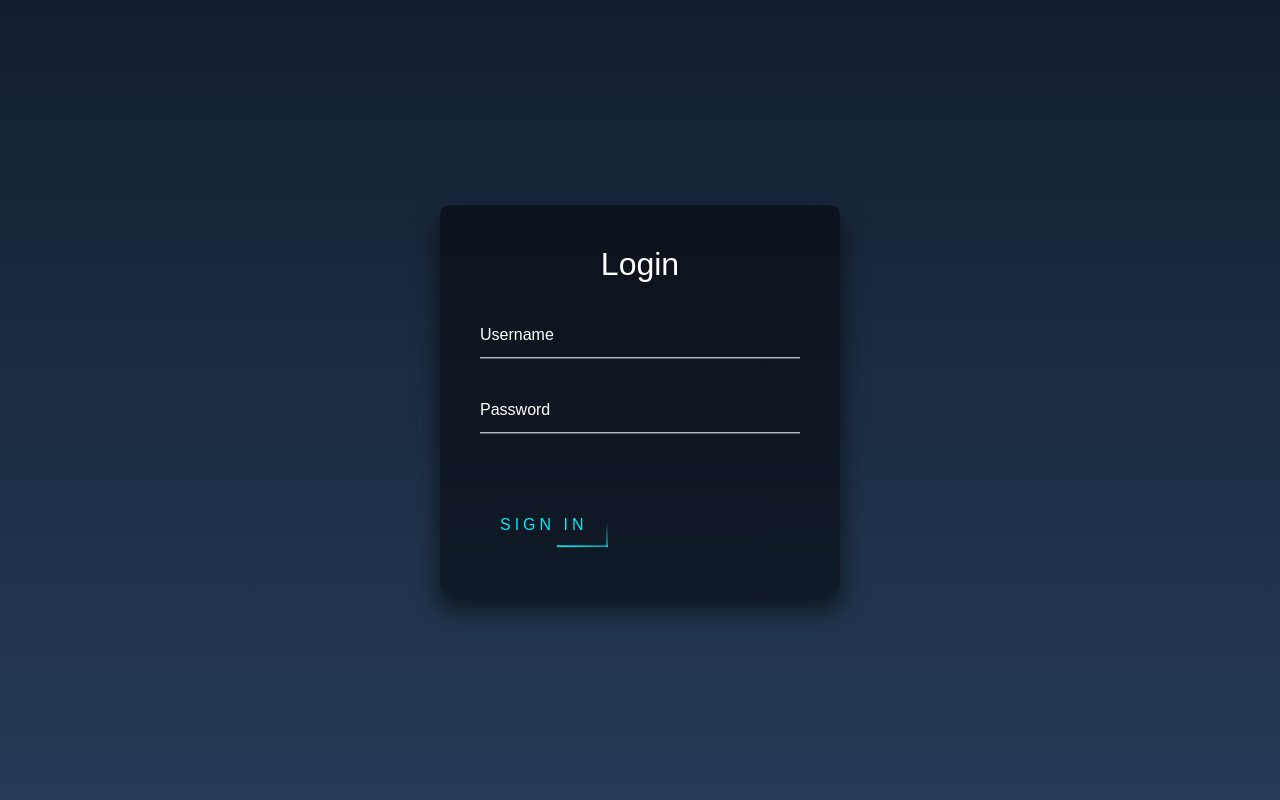
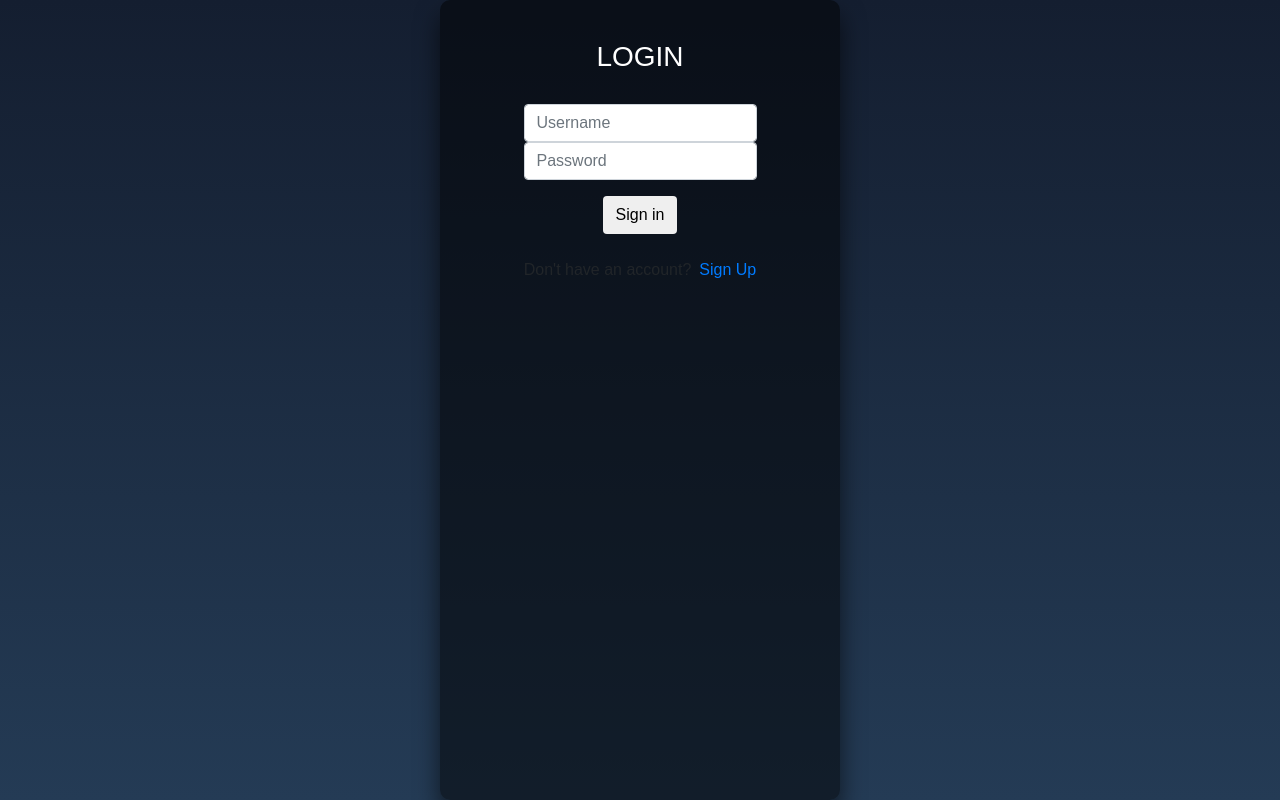
Before and after one commit to college-2023/Sanzhar-Meerim, a Django app: template users/templates/users/login.html in a window 1280 px wide. Run offline with Django 4.2, Linux system fonts and the light colour scheme; the template is opened without the code that fills it, so the values that code supplies are empty; some libraries are stand-ins or nearby versions.

Commit message:
func style added

```diff
--- a/users/templates/users/base.html
+++ b/users/templates/users/base.html
@@ -11,15 +11,13 @@
         html {
             height: 100%;
         }
-
         body {
             margin: 0;
             padding: 0;
             font-family: sans-serif;
             background: linear-gradient(#141e30, #243b55);
         }
-
-        .login-box {
+        .d-flex.justify-content-center.h-100 {
             position: absolute;
             top: 50%;
             left: 50%;
@@ -31,154 +29,12 @@
             box-shadow: 0 15px 25px rgba(0, 0, 0, .6);
             border-radius: 10px;
         }
-
-        .login-box h2 {
+        .d-flex.justify-content-center.h-100 div.user_card .d-flex.justify-content-center #form-title{
             margin: 0 0 30px;
             padding: 0;
             color: #fff;
             text-align: center;
         }
-
-        .login-box .user-box {
-            position: relative;
-        }
-
-        .login-box .user-box input {
-            width: 100%;
-            padding: 10px 0;
-            font-size: 16px;
-            color: #fff;
-            margin-bottom: 30px;
-            border: none;
-            border-bottom: 1px solid #fff;
-            outline: none;
-            background: transparent;
-        }
-.login-box .user-box label {
-            position: absolute;
-            top: 0;
-            left: 0;
-            padding: 10px 0;
-            font-size: 16px;
-            color: #fff;
-            pointer-events: none;
-            transition: .5s;
-        }
-
-        .login-box .user-box input:focus~label,
-        .login-box .user-box input:valid~label {
-            top: -20px;
-            left: 0;
-            color: #03e9f4;
-            font-size: 12px;
-        }
-
-        .login-box form a {
-            position: relative;
-            display: inline-block;
-            padding: 10px 20px;
-            color: #03e9f4;
-            font-size: 16px;
-            text-decoration: none;
-            text-transform: uppercase;
-            overflow: hidden;
-            transition: .5s;
-            margin-top: 40px;
-            letter-spacing: 4px
-        }
-
-        .login-box a:hover {
-            background: #03e9f4;
-            color: #fff;
-            border-radius: 5px;
-            box-shadow: 0 0 5px #03e9f4, 0 0 25px #03e9f4, 0 0 50px #03e9f4, 0 0 100px #03e9f4;
-        }
-
-        .login-box a span {
-            position: absolute;
-            display: block;
-        }
-
-        .login-box a span:nth-child(1) {
-            top: 0;
-            left: -100%;
-            width: 100%;
-            height: 2px;
-            background: linear-gradient(90deg, transparent, #03e9f4);
-            animation: btn-anim1 1s linear infinite;
-}
-
-@keyframes btn-anim1 {
-    0% {
-        left: -100%;
-    }
-    50%,
-    100% {
-        left: 100%;
-    }
-}
-
-.login-box a span:nth-child(2) {
-    top: -100%;
-    right: 0;
-    width: 2px;
-    height: 100%;
-    background: linear-gradient(180deg, transparent, #03e9f4);
-    animation: btn-anim2 1s linear infinite;
-    animation-delay: .25s
-}
-
-@keyframes btn-anim2 {
-    0% {
-        top: -100%;
-    }
-    50%,
-    100% {
-        top: 100%;
-    }
-}
-
-.login-box a span:nth-child(3) {
-    bottom: 0;
-    right: -100%;
-    width: 100%;
-    height: 2px;
-    background: linear-gradient(270deg, transparent, #03e9f4);
-    animation: btn-anim3 1s linear infinite;
-    animation-delay: .5s
-}
-
-@keyframes btn-anim3 {
-    0% {
-        right: -100%;
-    }
-    50%,
-    100% {
-        right: 100%;
-    }
-
-}
-
-.login-box a span:nth-child(4) {
-    bottom: -100%;
-    left: 0;
-    width: 2px;
-    height: 100%;
-    background: linear-gradient(360deg, transparent, #03e9f4);
-    animation: btn-anim4 1s linear infinite;
-    animation-delay: .75s
-}
-
-@keyframes btn-anim4 {
-    0% {
-        bottom: -100%;
-    }
-    50%,
-    100% {
-        bottom: 100%;
-    }
-}
-
     </style>
     <title>{% block title %}{% endblock %}</title>
 </head>
--- a/users/templates/users/login.html
+++ b/users/templates/users/login.html
@@ -5,36 +5,39 @@
 {% block title%}Log in{% endblock %}
 {% block login %}
 
-<div class="login-box">
-<h2>Login</h2>
-<form method="POST" action="">
-        {% csrf_token %}
+<div class="d-flex justify-content-center h-100">
+    <div class="user_card">
+        <div class="d-flex justify-content-center">
 
-<div class="user-box">
-    <input type="text" name="" required="">
-    <label>Username</label>
-</div>
-<div class="user-box">
-    <input type="password" name="" required="">
-    <label>Password</label>
-</div>
-<a href="#">
-    <span></span>
-    <span></span>
 
-    <span></span>
-            <span></span> Sign In
-        </a>
-    </form>
+            <h3 id="form-title">LOGIN</h3>
+        </div>
+        <div class="demo">
+            <form method="POST" action="">
+                {% csrf_token %}
+                <div id="input-group mb-3">
+                    <input type="text" name="username" placeholder="Username" class="form-control">
+                </div>
+                <div id="input-group mb-2">
+                    <input type="password" name="password" placeholder="Password" class="form-control">
+                </div>
+                <div class="d-flex justify-content-center mt-3 login_container">
+                    <button class="btn ">Sign in</button>
+                </div>
+            </form>
+
+        </div>
+        {% for message in messages%}
+        <p id="messages">{{message}}</p>
+        {% endfor %}
+        <div class="mt-4">
+            <div class="d-flex justify-content-center links">
+                Don't have an account? <a href="{% url 'register' %}" class="ml-2">Sign Up</a>
+            </div>
+
+        </div>
+    </div>
 </div>
 
-<!--{% for message in messages%}-->
-<!--<p id="messages">{{message}}</p>-->
-<!--{% endfor %}-->
-<!--<div class="mt-4">-->
-<!--    <div class="d-flex justify-content-center links">-->
-<!--        Don't have an account? <a href="{% url 'register' %}" class="ml-2">Sign Up</a>-->
-<!--    </div>-->
 
-
-{% endblock %}
+    {% endblock %}
--- a/users/templates/users/register.html
+++ b/users/templates/users/register.html
@@ -4,6 +4,8 @@
 {% load static %}
 {% block title%}Sign up{% endblock %}
 {% block register %}
+
+
 <div class="d-flex justify-content-center h-100">
     <div class="user_card">
         <div class="d-flex justify-content-center">
@@ -41,4 +43,5 @@
         </div>
     </div>
 </div>
+
 {% endblock %}
```
Also changed, not shown: 1 other file.
